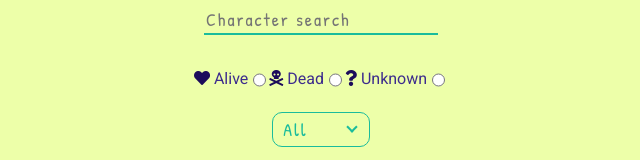
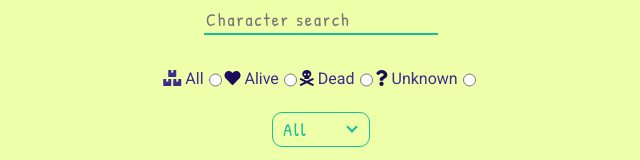
Before and after one commit to Adalab/modulo-3-evaluacion-final-jnataliaramirez, a React (Create React App) app: page / in a window 1280 px wide. Shown: the part 216-376 px from the top of the page, without its empty margins (319-959 px from the left). Built offline with nearby package versions, Linux system fonts and the light colour scheme; no server answers.

Commit message:
Add filter all for status

```diff
--- a/src/components/FilterStatus.js
+++ b/src/components/FilterStatus.js
@@ -1,13 +1,22 @@
 import '../styles/components/FilterStatus.scss';
 
-
 function FilterStatus(props) {
-  const handleStatus = ev => {
-    props.handleChange(ev.target.value)
+  const handleStatus = (ev) => {
+    props.handleChange(ev.target.value);
   };
 
   return (
     <div className='filter'>
+      <label htmlFor='All'>
+      <i class="fas fa-boxes"></i> All
+      </label>
+      <input
+        type='radio'
+        id='All'
+        name='status'
+        value='All'
+        onChange={handleStatus}
+      />
 
       <label htmlFor='Alive'>
         <i class='fas fa-heart icon'></i> Alive
@@ -20,7 +29,9 @@ function FilterStatus(props) {
         onChange={handleStatus}
       />
 
-      <label htmlFor='Dead'><i class='fas fa-skull-crossbones icon'></i> Dead</label>
+      <label htmlFor='Dead'>
+        <i class='fas fa-skull-crossbones icon'></i> Dead
+      </label>
       <input
         type='radio'
         id='Dead'
@@ -29,7 +40,9 @@ function FilterStatus(props) {
         onChange={handleStatus}
       />
 
-      <label htmlFor='Unknown'><i class='fa fa-question icon' aria-hidden='true'></i> Unknown</label>
+      <label htmlFor='Unknown'>
+        <i class='fa fa-question icon' aria-hidden='true'></i> Unknown
+      </label>
       <input
         type='radio'
         id='Unknown'
```
